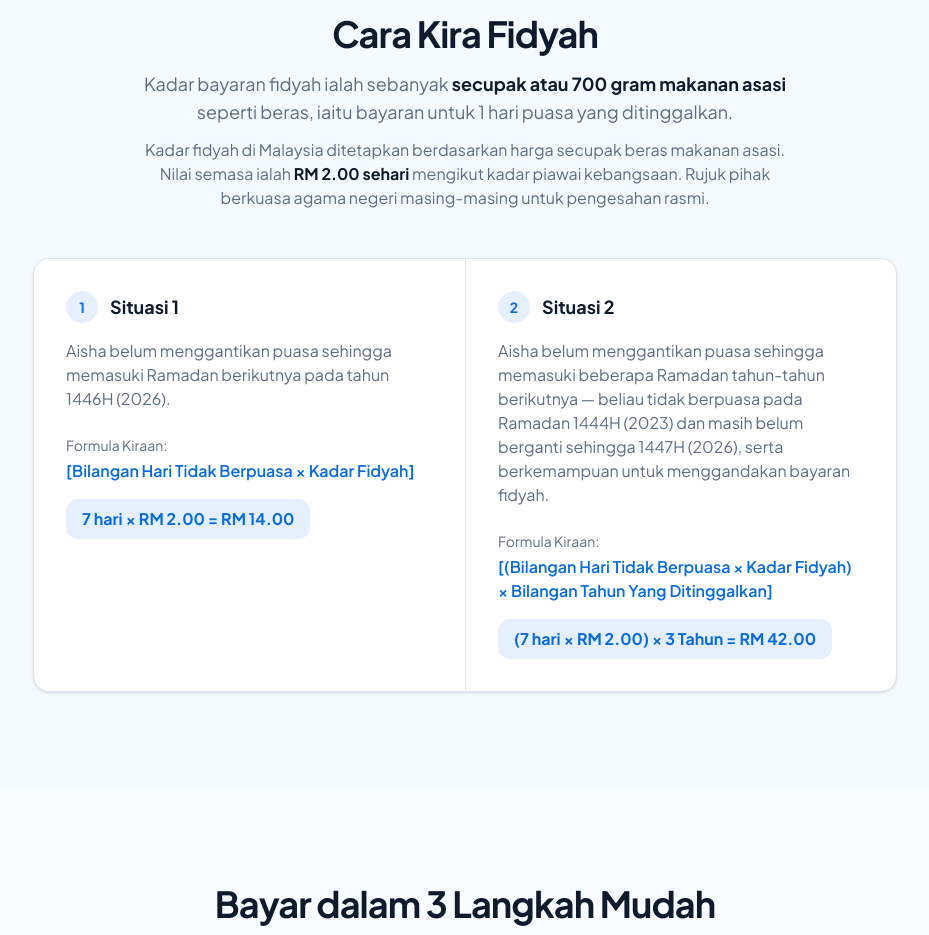
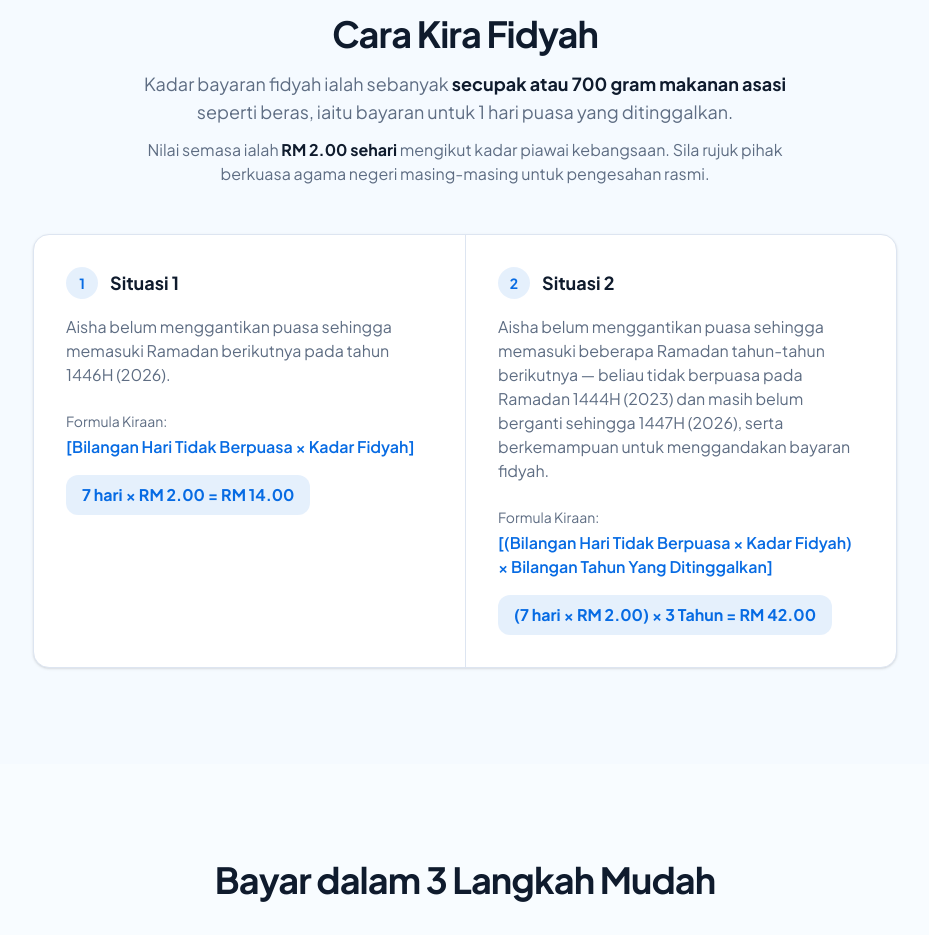
Before and after one commit to ihsankuit/web-bayar-fidyah-online, a Next.js app: page / in a window 1280 px wide. Shown: the part 4140-5075 px from the top of the page, without its empty margins (175-1104 px from the left). Built offline with nearby package versions, Linux system fonts and the light colour scheme; no server answers; the database is empty.

Commit message:
fix: remove redundant secupak beras repetition in Cara Kira section

```diff
--- a/app/page.tsx
+++ b/app/page.tsx
@@ -278,13 +278,12 @@ export default async function HomePage() {
                 )}
               </p>
               <p className="mt-3 text-muted-foreground">
-                Kadar fidyah di Malaysia ditetapkan berdasarkan harga secupak
-                beras makanan asasi. Nilai semasa ialah{" "}
+                Nilai semasa ialah{" "}
                 <strong className="text-foreground">
                   {formatMYR(content.fidyah_rate_sen)} sehari
                 </strong>{" "}
-                mengikut kadar piawai kebangsaan. Rujuk pihak berkuasa agama
-                negeri masing-masing untuk pengesahan rasmi.
+                mengikut kadar piawai kebangsaan. Sila rujuk pihak berkuasa
+                agama negeri masing-masing untuk pengesahan rasmi.
               </p>
             </div>
 
```
